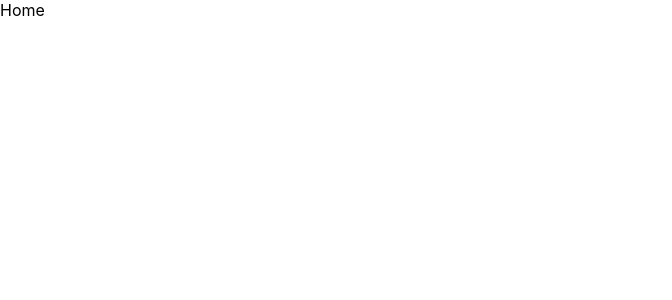
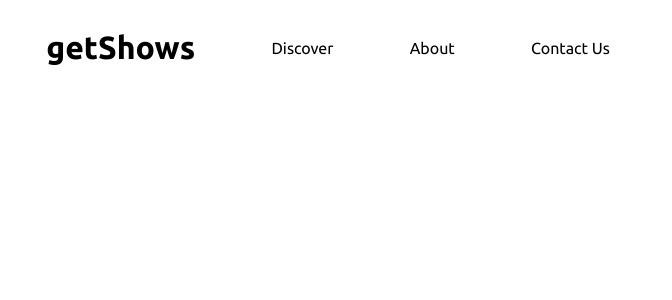
Before and after one commit to akaditya394/getShows, a React (Create React App) app: page / in a window 1280 px wide. Shown: the top 300 px of the page, without its empty margins (0-672 px from the left). Built offline with nearby package versions, Linux system fonts and the light colour scheme.

Commit message:
content added to header file

```diff
--- a/public/index.html
+++ b/public/index.html
@@ -24,6 +24,12 @@
       work correctly both with client-side routing and a non-root public URL.
       Learn how to configure a non-root public URL by running `npm run build`.
     -->
+    <link rel="preconnect" href="https://fonts.googleapis.com" />
+    <link rel="preconnect" href="https://fonts.gstatic.com" crossorigin />
+    <link
+      href="https://fonts.googleapis.com/css2?family=Covered+By+Your+Grace&family=Itim&family=Montserrat:ital,wght@0,100;0,200;0,300;0,400;0,500;0,600;0,700;0,800;0,900;1,100;1,200;1,300;1,400;1,500;1,600;1,700;1,800;1,900&family=Poppins:wght@400;500;600;700&family=Shadows+Into+Light&family=Ubuntu:ital,wght@0,300;0,400;0,500;0,700;1,300;1,400;1,500;1,700&display=swap"
+      rel="stylesheet"
+    />
     <title>React App</title>
   </head>
   <body>
--- a/src/components/Header/Header.jsx
+++ b/src/components/Header/Header.jsx
@@ -1,9 +1,17 @@
-import React from 'react'
+import React from "react";
+import styles from "./Header.module.css";
 
 function Header() {
   return (
-    <div>Header</div>
-  )
+    <div className={styles.main}>
+      <div>
+        <h1 className={styles.logo}>getShows</h1>
+      </div>
+      <div className={styles.navlink}>Discover</div>
+      <div className={styles.navlink}>About</div>
+      <div className={styles.navlink}>Contact Us</div>
+    </div>
+  );
 }
 
-export default Header
+export default Header;
--- a/src/components/Header/Header.module.css
+++ b/src/components/Header/Header.module.css
@@ -0,0 +1,17 @@
+.main {
+  width: 50%;
+  padding: 0.5rem;
+  display: flex;
+  justify-content: space-around;
+  align-items: center;
+  font-family: "Ubuntu", sans-serif;
+}
+
+.logo {
+  font-family: "Ubuntu", sans-serif;
+}
+
+
+.navlink:hover, .logo:hover {
+  cursor: pointer;
+}
--- a/src/pages/Home/Home.jsx
+++ b/src/pages/Home/Home.jsx
@@ -1,9 +1,12 @@
-import React from 'react'
+import React from "react";
+import Header from "../../components/Header/Header";
 
 function Home() {
   return (
-    <div>Home</div>
-  )
+    <div>
+      <Header />
+    </div>
+  );
 }
 
-export default Home
+export default Home;
```
